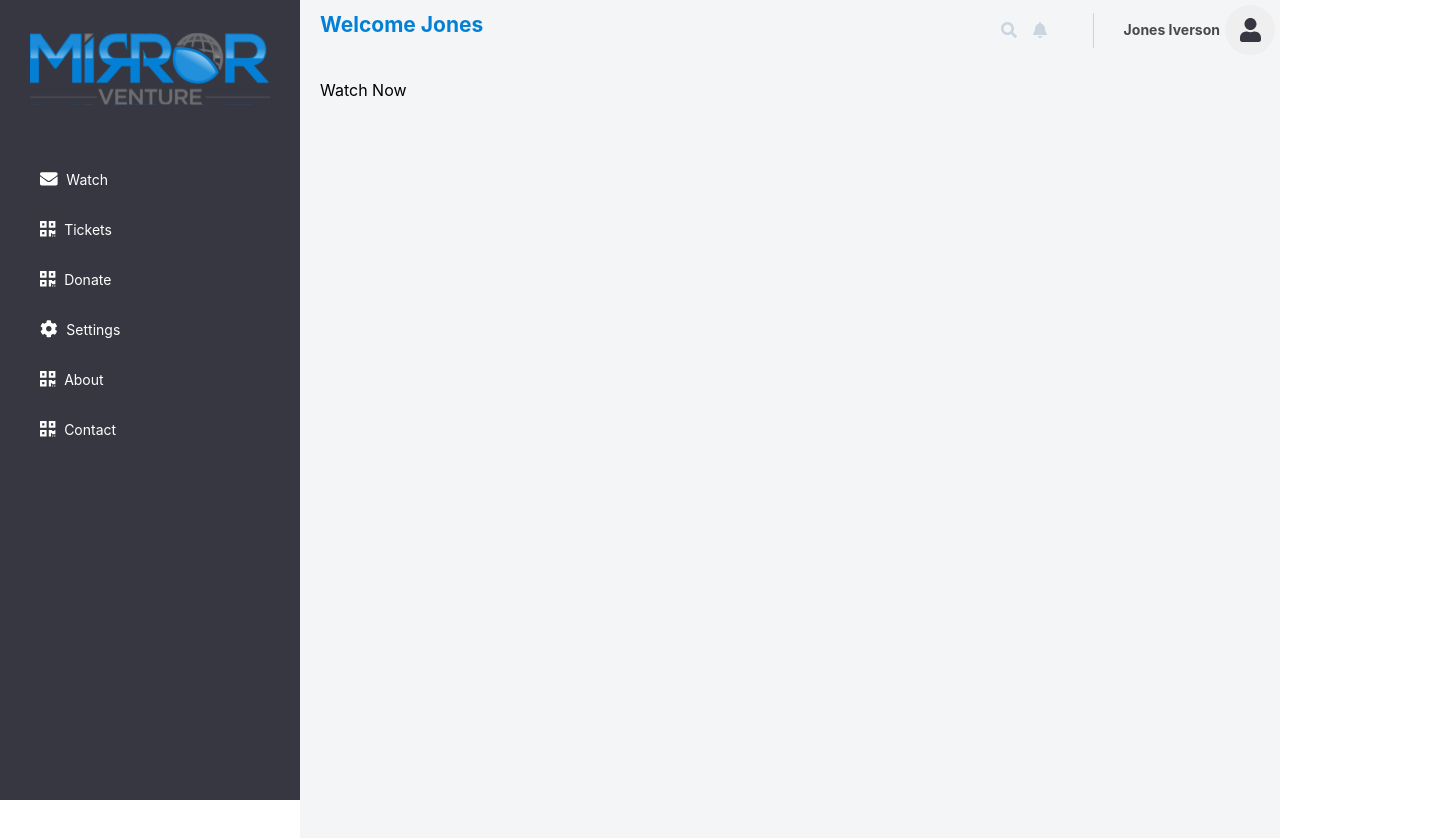
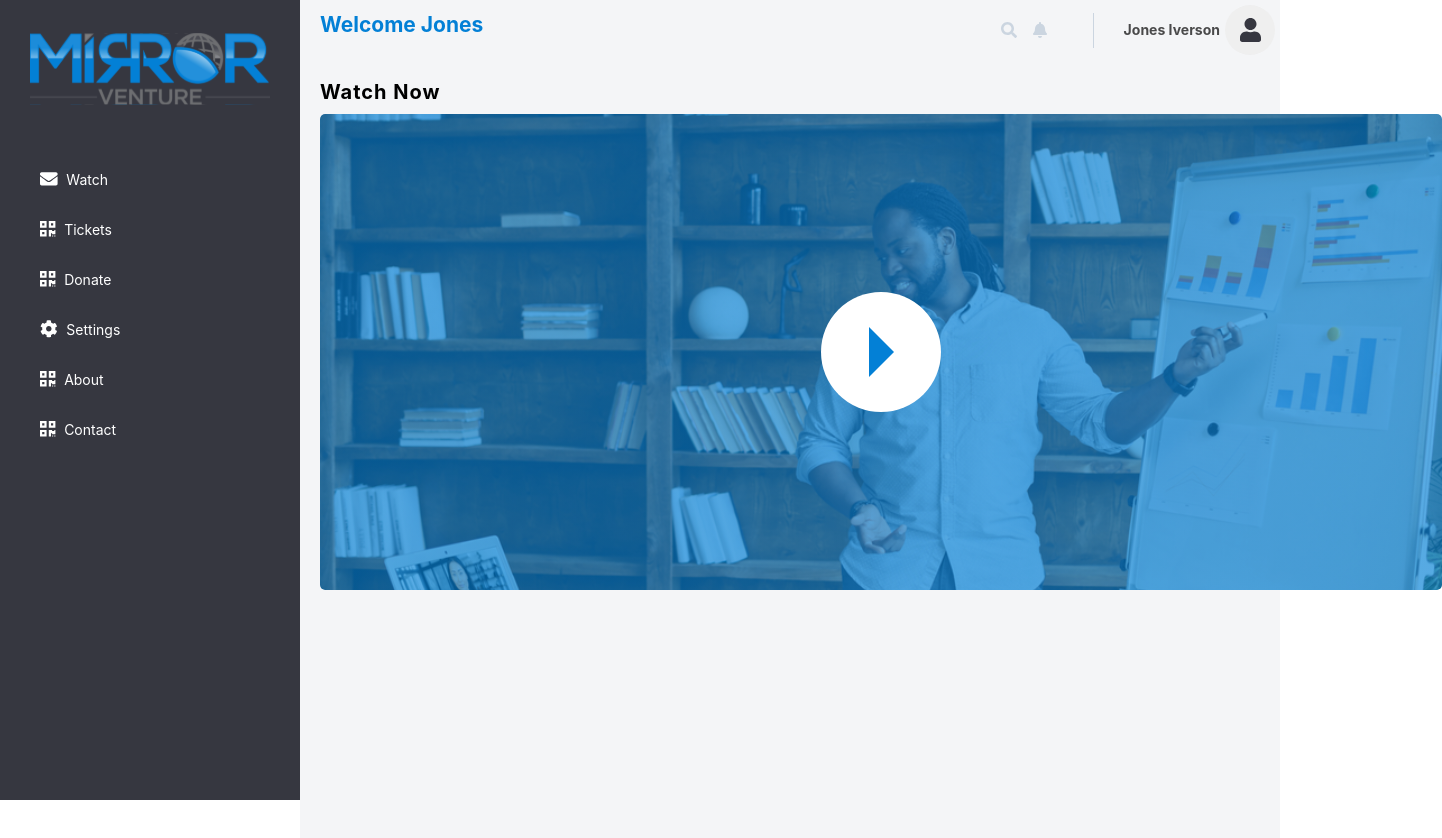
Before and after one commit to alleneben/mirror-ventures, a React (Create React App) app: page / in a window 1280 px wide. Both pictures are taken after typing "name@example.com", "Sample123" into the empty fields and a click on the button "Log In". Shown: the top 838 px of the page, 1442 px wide, since content can reach past the window. Built offline with nearby package versions, Linux system fonts and the light colour scheme.

Commit message:
added watch video

```diff
--- a/src/components/index.js
+++ b/src/components/index.js
@@ -5,6 +5,7 @@ import { TopNav } from './topnav';
 import { SideNav } from './sidenav';
 import { Card, CardBody, CardFooter, CardHeader } from './card';
 import { DataTable } from './datatable';
+import { Video } from './video';
 
 
 export {
@@ -17,6 +18,7 @@ export {
     CardBody,
     CardFooter,
     CardHeader,
-    DataTable
+    DataTable,
+    Video
 
 }
--- /dev/null
+++ b/src/components/video/index.js
@@ -0,0 +1,7 @@
+import Video from './src/video';
+
+
+
+export {
+    Video
+}
--- /dev/null
+++ b/src/components/video/src/video.js
@@ -0,0 +1,20 @@
+
+import styles from './video.module.scss';
+
+
+const Video = () => {
+
+
+
+
+
+    return(
+        <div className={styles.video}>
+            <div className={styles.playbutton}>
+                <div className={styles.playicon}></div>
+            </div>
+        </div>
+    )
+}
+
+export default Video;
--- /dev/null
+++ b/src/components/video/src/video.module.scss
@@ -0,0 +1,47 @@
+.video {
+    // position: absolute;
+    width: 1122px;
+    height: 476px;
+    left: 283px;
+    top: 183px;
+
+    background: linear-gradient(0deg, rgba(3, 128, 214, 0.42), rgba(3, 128, 214, 0.42)), url(../../../asset/img/video.svg);
+    border-radius: 5px;
+
+    display: flex;
+    justify-content: center;
+    align-items: center;
+
+    .playbutton {
+        // position: absolute;
+        width: 120px;
+        height: 120px;
+        left: 784px;
+        top: 365px;
+        background: #FFFFFF;
+
+        display: flex;
+        justify-content: center;
+        align-items: center;
+        border-radius: 50%;
+
+        // .playicon {
+        //     // position: absolute;
+        //     width: 64px;
+        //     height: 64px;
+        //     // left: 876px;
+        //     // top: 393px;
+
+
+        //     background: #0380D6;
+        //     transform: rotate(90deg);
+        // }
+        .playicon {
+            width: 0;
+            height: 0;
+            border-top: 25px solid transparent;
+            border-left: 25px solid #0380D6;
+            border-bottom: 25px solid transparent;
+        }
+    }
+}
--- a/src/pages/index.js
+++ b/src/pages/index.js
@@ -2,7 +2,7 @@ import SignIn from './signin/signin';
 import SignUp from './signup/signup';
 
 import { Dashboard } from './dashboard';
-import { Video } from './video';
+import { Watch } from './watch';
 import { Donate } from './donate';
 import { Tickets } from './tickets';
 
@@ -16,7 +16,7 @@ export {
     SignUp,
 
     Dashboard,
-    Video,
+    Watch,
     Donate,
     Tickets
 }
--- a/src/pages/video/index.js
+++ /dev/null
@@ -1,10 +0,0 @@
-import Video from './video';
-
-
-
-
-
-
-export {
-    Video
-}
--- a/src/pages/video/video.js
+++ /dev/null
@@ -1,15 +0,0 @@
-
-
-const Video = () => {
-
-
-
-    return (
-        <div>
-            Watch Now
-        </div>
-    )
-}
-
-
-export default Video;
--- /dev/null
+++ b/src/pages/watch/index.js
@@ -0,0 +1,10 @@
+import Watch from './src/watch';
+
+
+
+
+
+
+export {
+    Watch
+}
--- /dev/null
+++ b/src/pages/watch/src/watch.js
@@ -0,0 +1,18 @@
+
+import { Video } from '../../../components';
+import styles from './watch.module.scss';
+
+const Watch = () => {
+
+
+
+    return (
+        <div className={styles.watch}>
+            <h3>Watch Now</h3>
+            <Video />
+        </div>
+    )
+}
+
+
+export default Watch;
--- /dev/null
+++ b/src/pages/watch/src/watch.module.scss
@@ -0,0 +1,8 @@
+.watch {
+    h3 {
+        font-size: 20px;
+        margin-bottom: 10px;
+        // line-height: 1px;
+        letter-spacing: 1px;
+    }
+}
--- a/src/routes/dashboard-routes.js
+++ b/src/routes/dashboard-routes.js
@@ -1,7 +1,7 @@
 import React from 'react';
 import { Switch, Route, withRouter } from 'react-router-dom';
 
-import { Tickets, Donate, Video } from '../pages';
+import { Tickets, Donate, Watch } from '../pages';
 
 
 const DashboardRoutes = (props) => {
@@ -11,7 +11,7 @@ const DashboardRoutes = (props) => {
       <Switch>
         {/* All the routes and their component to render goes here as shown below */}
         {/* <Route exact path="/app/dashboard" component={Dashboard} {...props}/> */}
-        <Route exact path="/app/dashboard/watch" component={Video} {...props}/>
+        <Route exact path="/app/dashboard/watch" component={Watch} {...props}/>
         <Route exact path="/app/dashboard/tickets" component={Tickets} {...props}/>
         <Route exact path="/app/dashboard/donate" component={Donate} {...props}/>
         {/* <Route exact path="/app/dashboard/settings" component={Video} {...props}/> */}
```
Also changed, not shown: src/asset/img/video.png (added), src/asset/img/video.svg (added).
